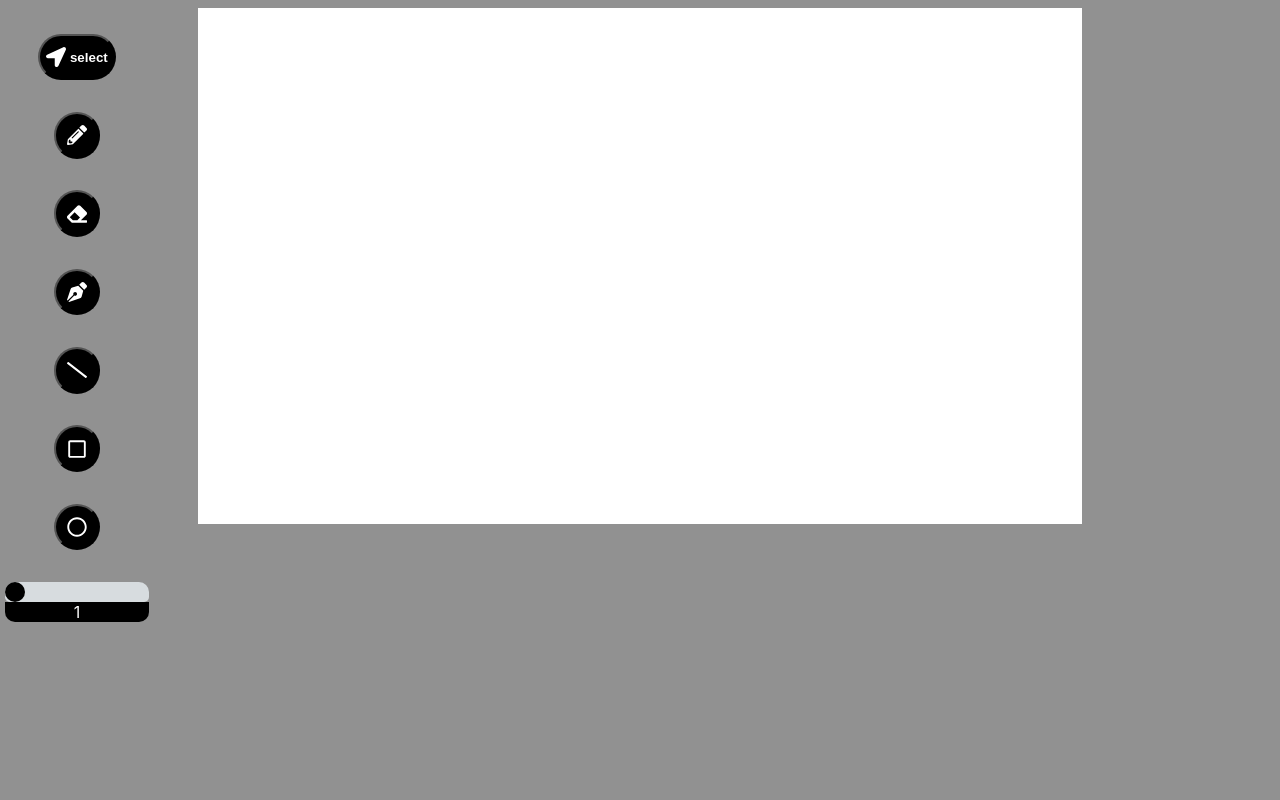
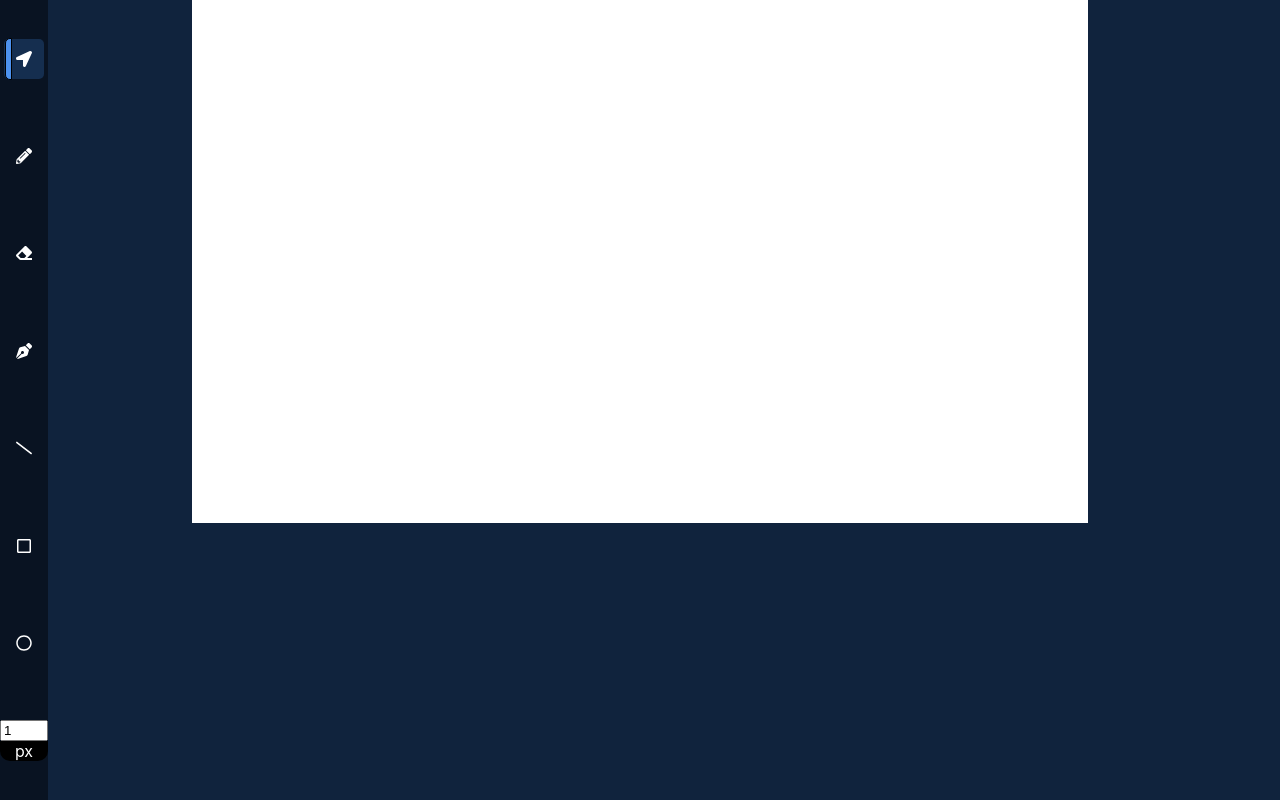
Before and after one commit to FedericoDiTosto/ArtLab, a Next.js app: page / in a window 1280 px wide. Built offline with nearby package versions, Linux system fonts and the light colour scheme.

Commit message:
redesign

```diff
--- a/components/Canvas/functions/simplifyPath.ts
+++ b/components/Canvas/functions/simplifyPath.ts
@@ -1,7 +1,6 @@
 export function interpolate(points: [number, number][]) {
     const avgDistance = points.reduce((acc, val, i, arr) => {
         if (i === 0) return acc;
-
         const prev = arr[i - 1];
         return acc + Math.sqrt((val[0] - prev[0]) ** 2 + (val[1] - prev[1]) ** 2);
     }, 0) / points.length;
@@ -10,7 +9,7 @@ export function interpolate(points: [number, number][]) {
         const prev = points[i - 1];
         const current = points[i];
         const distance = Math.sqrt((current[0] - prev[0]) ** 2 + (current[1] - prev[1]) ** 2);
-        if (distance < avgDistance * 1.5) {
+        if (distance < avgDistance * 3) {
             interpolatedPoints.push(current);
         }
     }
--- a/components/Toolbar/ToolBar.tsx
+++ b/components/Toolbar/ToolBar.tsx
@@ -32,46 +32,31 @@ export default function Toolbar() {
 
     return (
         <div className={styles.toolbar}>
-            <button className={styles.toolbarButton} onClick={() => changeMode(Mode.SELECT)} title="select">
+            <div className={mode !== Mode.SELECT ? styles.toolbarButton : styles.toolbarButtonActive} onClick={() => changeMode(Mode.SELECT)} title="select">
                 <FaLocationArrow className={styles.toolbarIcon} />
-                {mode == Mode.SELECT ? <h4>&nbsp;select</h4> : null}
-            </button>
-            <button className={styles.toolbarButton} onClick={() => changeMode(Mode.DRAW)} title="pencil">
+            </div>
+            <div className={mode !== Mode.DRAW ? styles.toolbarButton : styles.toolbarButtonActive} onClick={() => changeMode(Mode.DRAW)} title="pencil">
                 <FaPencilAlt className={styles.toolbarIcon} />
-                {mode == Mode.DRAW ? <h4>&nbsp;draw</h4> : null}
-            </button>
-            <button className={styles.toolbarButton} onClick={() => changeMode(Mode.ERASE)} title="eraser">
+            </div>
+            <div className={mode !== Mode.ERASE ? styles.toolbarButton : styles.toolbarButtonActive} onClick={() => changeMode(Mode.ERASE)} title="eraser">
                 <FaEraser className={styles.toolbarIcon} />
-                {mode == Mode.ERASE ? <h4>&nbsp;erase</h4> : null}
-            </button>
-            <button className={styles.toolbarButton} onClick={() => changeMode(Mode.PEN)} title="pen">
+            </div>
+            <div className={mode !== Mode.PEN ? styles.toolbarButton : styles.toolbarButtonActive} onClick={() => changeMode(Mode.PEN)} title="pen">
                 <FaPenNib className={styles.toolbarIcon} />
-                {mode == Mode.PEN ? <h4>&nbsp;pen</h4> : null}
-            </button>
-            <button className={styles.toolbarButton} onClick={() => changeMode(Mode.LINE)} title="line">
+            </div>
+            <div className={mode !== Mode.LINE ? styles.toolbarButton : styles.toolbarButtonActive} onClick={() => changeMode(Mode.LINE)} title="line">
                 <FaSlash className={styles.toolbarIcon} />
-                {mode == Mode.LINE ? <h4>&nbsp;line</h4> : null}
-            </button>
-            <button className={styles.toolbarButton} onClick={() => changeMode(Mode.SHAPE, "Rectangle")} title="rectangle">
+            </div>
+            <div className={mode !== Mode.SHAPE || shape !== "Rectangle" ? styles.toolbarButton : styles.toolbarButtonActive} onClick={() => changeMode(Mode.SHAPE, "Rectangle")} title="rectangle">
                 <FaRegSquare className={styles.toolbarIcon} />
-                {mode == Mode.SHAPE && shape == "Rectangle" ? <h4>&nbsp;rectangle</h4> : null}
-            </button>
-            <button className={styles.toolbarButton} onClick={() => changeMode(Mode.SHAPE, "Circle")} title="circle">
+            </div>
+            <div className={mode !== Mode.SHAPE || shape !== "Circle" ? styles.toolbarButton : styles.toolbarButtonActive} onClick={() => changeMode(Mode.SHAPE, "Circle")} title="circle">
                 <FaRegCircle className={styles.toolbarIcon} />
-                {mode == Mode.SHAPE && shape == "Circle" ? <h4>&nbsp;circle</h4> : null}
-            </button>
+            </div>
             <div className={styles.boxSliderSrokeWidth} title="stroke">
-                <input
-                    className={styles.sliderSrokeWidth}
-                    type="range"
-                    min="1"
-                    max="20"
-                    value={strokeWidth}
-                    onChange={onStrokeWidthChange}
-                />
-                <div className={styles.spanStrokeWidth}>{strokeWidth}</div>
+                <input type="number" min="0.25" max="100" value={strokeWidth} onChange={onStrokeWidthChange} />
+                <div className={styles.spanStrokeWidth}>px</div>
             </div>
-
         </div>
     );
 }
--- a/components/Toolbar/Toolbar.module.css
+++ b/components/Toolbar/Toolbar.module.css
@@ -1,10 +1,11 @@
 .toolbar {
     position: absolute;
-    height: 80%;
-    width: 9em;
+    height: 100%;
+    width: 3em;
     align-items: center;
     justify-content: space-around;
-    left: 5px;
+    background-color: #091322;
+    left: 0;
     display: flex;
     flex-direction: column;
     align-items: center;
@@ -16,23 +17,48 @@
     align-items: center;
     justify-content: center;
     width: fit-content;
-    min-width: 3.5em;
-    height: 3.5em;
-    border-radius: 25px;
-    background-color: black;
+    background-color: transparent;
+    min-width: 2.5em;
+    min-height: 2.5em;
+    border-radius: 5px;
+    cursor: pointer;
     color: white;
+}
+
+.toolbarButtonActive {
+    display: flex;
+    align-items: center;
+    justify-content: center;
+    width: fit-content;
+    background-color: transparent;
+    min-width: 2.5em;
+    min-height: 2.5em;
+    border-radius: 5px;
+    cursor: pointer;
+    color: white;
+    background-color: #152e4f;
+}
+
+.toolbarButtonActive::before {
+    content: '';
+    display: block;
+    position: absolute;
+    border: 1px solid #000;
+    min-width: 0.3em;
+    min-height: 2.5em;
+    border-bottom-left-radius: 5px;
+    border-top-left-radius: 5px;
+    left: 5px;
+    background-color: #4c91ed;
+}
+
+.toolbarButton:hover {
+    background-color: #152e4f;
     cursor: pointer;
 }
 
-.toolbarButton:hover {
-    transform: scale(1.25);
-    background-color: #333;
-    cursor: pointer;
-
-}
-
 .toolbarIcon {
-    font-size: 20px;
+    font-size: 1rem;
 }
 
 .boxSliderSrokeWidth {
--- a/components/Toolbar/functions/Draw.ts
+++ b/components/Toolbar/functions/Draw.ts
@@ -36,13 +36,13 @@ export function Draw() {
 
     const handleMouseUpDraw = (event: MouseEvent<SVGSVGElement>, setCurrentPath: Dispatch<SetStateAction<string>>, setPathStrokeWidths: Dispatch<SetStateAction<Map<string, number>>>) => {
         setIsDrawing(false);
-        const interpolatedPoints = interpolate(points);
-        setPoints(interpolatedPoints);
+        //const interpolatedPoints = interpolate(points);
+        //setPoints(interpolatedPoints);
         const currentPath =
             points.length === 0
                 ? ""
-                : `M${interpolatedPoints[0][0]},${interpolatedPoints[0][1]} C${interpolatedPoints[0][0]},${interpolatedPoints[0][1]}` +
-                interpolatedPoints
+                : `M${points[0][0]},${points[0][1]} C${points[0][0]},${points[0][1]}` +
+                points
                     .slice(1)
                     .map(
                         (point) =>
--- a/components/Toolbar/functions/Pen.ts
+++ b/components/Toolbar/functions/Pen.ts
@@ -21,7 +21,9 @@ export function Pen() {
     }));
 
     const handleMouseClickPen = (event: MouseEvent<SVGSVGElement>, currentPath: string, setPathStrokeWidths: Dispatch<SetStateAction<Map<string, number>>>) => {
-        setIsDrawing(true);
+        if (isDrawing) {
+            setIsDrawing(false);
+        }
         const svg = event.currentTarget;
         const point = svg.createSVGPoint();
         point.x = event.clientX;
@@ -30,6 +32,8 @@ export function Pen() {
         setPoints([...points, [transformedPoint.x, transformedPoint.y]]);
         setSavedPaths([...savedPaths, currentPath]);
         setPathStrokeWidths(prev => prev.set(currentPath, strokeWidth));
+        setIsDrawing(true)
+        event.preventDefault()
     };
 
     const handleMouseMovePen = (event: MouseEvent<SVGSVGElement>, setCurrentPath: Dispatch<SetStateAction<string>>, setCurrentStrokeWidth: Dispatch<SetStateAction<number | undefined>>) => {
@@ -42,14 +46,15 @@ export function Pen() {
             const currentPath = `M${points[points.length - 1][0]},${points[points.length - 1][1]} C${points[points.length - 1][0]},${points[points.length - 1][1]} ${transformedPoint.x},${transformedPoint.y} ${transformedPoint.x},${transformedPoint.y}`;
             setCurrentStrokeWidth(strokeWidth);
             setCurrentPath(currentPath);
+            event.preventDefault()
         }
     };
 
     const handleKeyClickPen = (event: any, setCurrentPath: Dispatch<SetStateAction<string>>) => {
         if (isDrawing && event.ctrlKey && mode == Mode.PEN) {
+            setIsDrawing(false);
             setCurrentPath("")
             setSavedPaths([...savedPaths]);
-            setIsDrawing(false);
             setPoints([])
             return;
         }
--- a/package.json
+++ b/package.json
@@ -23,6 +23,7 @@
     "react-icons": "^4.7.1",
     "simplify-js": "^1.2.4",
     "simplify-path": "^1.1.0",
+    "svg-path-properties": "^1.1.0",
     "zustand": "^4.1.4"
   },
   "devDependencies": {
--- a/pages/index.tsx
+++ b/pages/index.tsx
@@ -5,7 +5,7 @@ import Toolbar from '../components/Toolbar/ToolBar';
 export default function Home() {
 
   return (
-    <div>
+    <>
       <Toolbar />
       <div className={styles.scrollContainer}>
         <div className={styles.scroll}>
@@ -14,7 +14,7 @@ export default function Home() {
           <Canvas />
         </div >
       </div>
-    </div>
+    </>
 
   )
 }
--- a/styles/Home.module.css
+++ b/styles/Home.module.css
@@ -1,6 +1,4 @@
 .container {
-    width: 100%;
-    height: 100%;
     align-items: center;
     justify-content: center;
     text-align: center;
@@ -16,7 +14,7 @@
 }
 
 .scroll {
-    overflow: scroll;
+    overflow: hidden;
     width: 70%;
     height: 100%;
     margin: 0 auto;
--- a/styles/globals.css
+++ b/styles/globals.css
@@ -2,7 +2,11 @@ html,
 body {
   font-family: -apple-system, BlinkMacSystemFont, Segoe UI, Roboto, Oxygen,
     Ubuntu, Cantarell, Fira Sans, Droid Sans, Helvetica Neue, sans-serif;
-  background-color: #919191;
+  background-color: #10233d;
+  height: 100%;
+  width: 100%;
+  margin: 0;
+  padding: 0;
 }
 
 a {
```
Also changed, not shown: 1 other file (tests, documents, lock files or other folders).
